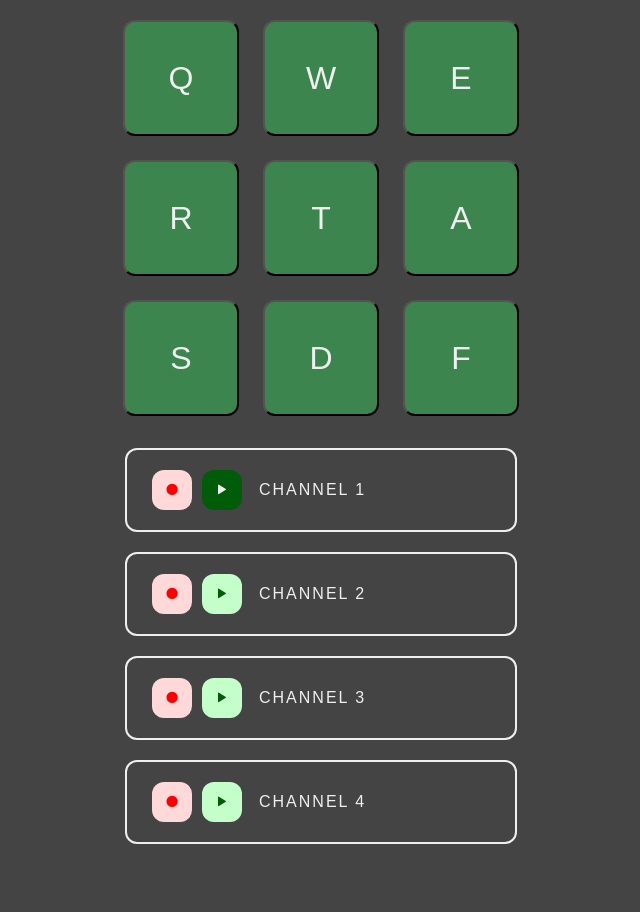
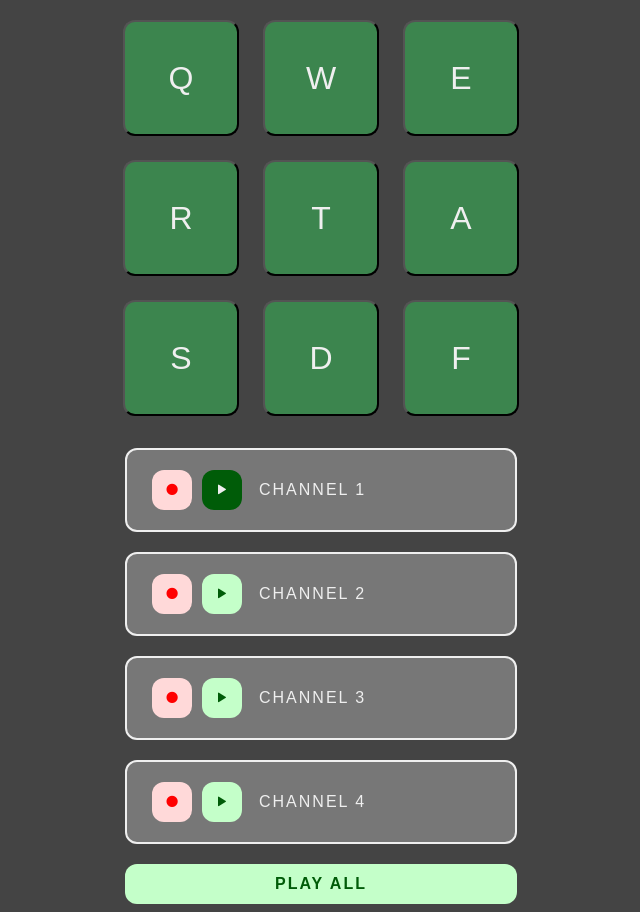
Before and after one commit to radek-rozmus/web-development, a website: page lab-project2/index.html in a window 1280 px wide. Both pictures are taken after a click on the button 541 px from the left and 490 px from the top of the page. Shown: the whole page, without its empty margins (319-959 px from the left). Before the commit the page ends 864 px from the top, so only its background shows below. Drawn offline with Linux system fonts and the light colour scheme.

Commit message:
play all button

```diff
--- a/lab-project2/index.css
+++ b/lab-project2/index.css
@@ -1,12 +1,12 @@
 body {
   background-color: #444;
   font-family: Arial, Helvetica, sans-serif;
+  text-align: center;
 }
 .drumkit {
   width: 100%;
   margin-left: auto;
   margin-right: auto;
-  text-align: center;
 }
 .channels {
   width: 100%;
@@ -46,6 +46,7 @@ body {
   border: 2px solid #efefef;
   text-align: left;
   border-radius: 12px;
+  background-color: #777;
 }
 
 .play-button {
@@ -67,50 +68,40 @@ body {
   font-size: 16px;
   border: none;
   border-radius: 12px;
+  transition: all 0.4s;
 }
 .play-button:focus {
   outline: none;
   box-shadow: none;
-  animation: play-animation 10s forwards;
 }
 .record-button:focus {
   outline: none;
   box-shadow: none;
-  animation: record-animation 10s forwards;
 }
 .channel-label {
   margin-left: 12px;
   color: #efefef;
   text-transform: uppercase;
   letter-spacing: 2px;
+  cursor: default;
 }
 
-@keyframes play-animation {
-  4% {
-    background-color: #005c08;
-    color: #efefef;
-  }
-  96% {
-    background-color: #005c08;
-    color: #efefef;
-  }
-  100% {
-    background-color: #c4ffc9;
-    color: #005c08;
-  }
+.play-all-button {
+  width: 392px;
+  margin: 5 auto;
+  height: 40px;
+  letter-spacing: 2px;
+  text-transform: uppercase;
+  cursor: pointer;
+  font-weight: bold;
+  background-color: #c4ffc9;
+  color: #005c08;
+  font-size: 16px;
+  border: none;
+  border-radius: 12px;
+  transition: all 0.4s;
 }
-
-@keyframes record-animation {
-  4% {
-    background-color: #ff0000;
-    color: #efefef;
-  }
-  96% {
-    background-color: #ff0000;
-    color: #efefef;
-  }
-  100% {
-    background-color: #ffd9d9;
-    color: #ff0000;
-  }
+.play-all-button {
+  outline: none;
+  box-shadow: none;
 }
--- a/lab-project2/index.js
+++ b/lab-project2/index.js
@@ -36,6 +36,7 @@ var App = /** @class */ (function () {
             _this.channel2 = new Channel("Channel 2", channels, _this);
             _this.channel3 = new Channel("Channel 3", channels, _this);
             _this.channel4 = new Channel("Channel 4", channels, _this);
+            _this.playAllButton = new PlayAllButton([_this.channel1, _this.channel2, _this.channel3, _this.channel4], _this.root);
         };
         this.saveToRecordingChannels = function (key, time) {
             if (_this.channel1.isRecording === true) {
@@ -77,6 +78,7 @@ var App = /** @class */ (function () {
                 }
             });
         };
+        this.root.onselectstart = function () { return false; };
         document.body.addEventListener('keypress', function (e) {
             var key = e.key;
             var time = e.timeStamp;
@@ -140,8 +142,18 @@ var Channel = /** @class */ (function () {
             _this.isRecording = true;
             _this.recording = [];
             _this.recordingStartTime = e.timeStamp;
+            (function () {
+                _this.recordChannelButton.style.backgroundColor = "#ff0000";
+                _this.recordChannelButton.style.color = "#efefef";
+                var timeout = setTimeout(function () { _this.recordChannelButton.style.backgroundColor = "#ffd9d9"; _this.recordChannelButton.style.color = "#ff0000"; clearTimeout(timeout); }, 10000);
+            })();
         };
         this.playChannelClick = function () {
+            (function () {
+                _this.playChannelButton.style.backgroundColor = "#005c08";
+                _this.playChannelButton.style.color = "#efefef";
+                var timeout = setTimeout(function () { _this.playChannelButton.style.backgroundColor = "#c4ffc9"; _this.playChannelButton.style.color = "#005c08"; clearTimeout(timeout); }, 10000);
+            })();
             _this.recording.forEach(function (obj) {
                 setTimeout(function () { return _this.context.playChosenSoundByKey(obj.key); }, obj.time);
             });
@@ -173,4 +185,26 @@ var Channel = /** @class */ (function () {
     }
     return Channel;
 }());
+var PlayAllButton = /** @class */ (function () {
+    function PlayAllButton(channels, where) {
+        var _this = this;
+        this.channels = [];
+        this.button = document.createElement('button');
+        this.button.className = "play-all-button";
+        this.button.textContent = "play all";
+        this.button.addEventListener('click', function () {
+            (function () {
+                _this.button.style.backgroundColor = "#005c08";
+                _this.button.style.color = "#efefef";
+                var timeout = setTimeout(function () { _this.button.style.backgroundColor = "#c4ffc9"; _this.button.style.color = "#005c08"; clearTimeout(timeout); }, 10000);
+            })();
+            channels.forEach(function (channel) {
+                var clickEvent = new MouseEvent('click');
+                channel.playChannelButton.dispatchEvent(clickEvent);
+            });
+        });
+        where.appendChild(this.button);
+    }
+    return PlayAllButton;
+}());
 var app = new App();
```
Also changed, not shown: lab-project2/index.ts (+40 -0 lines).
